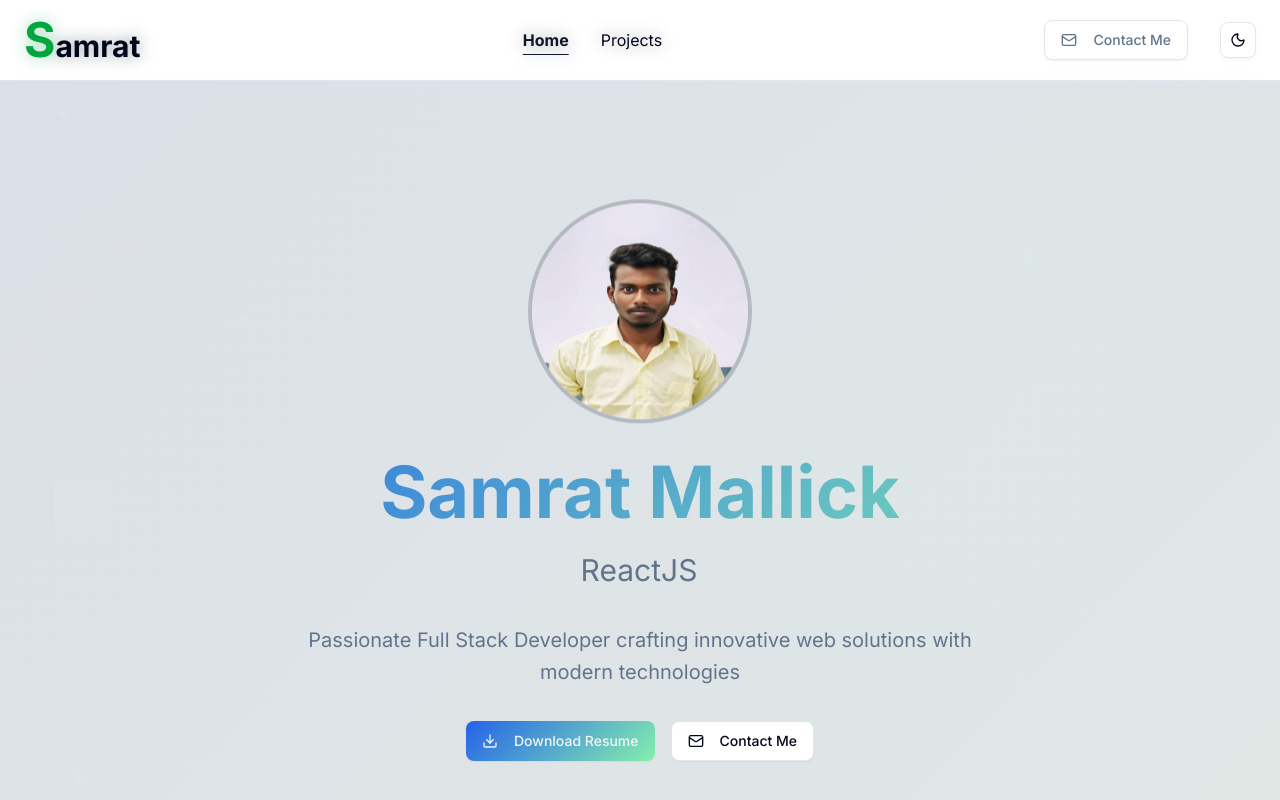
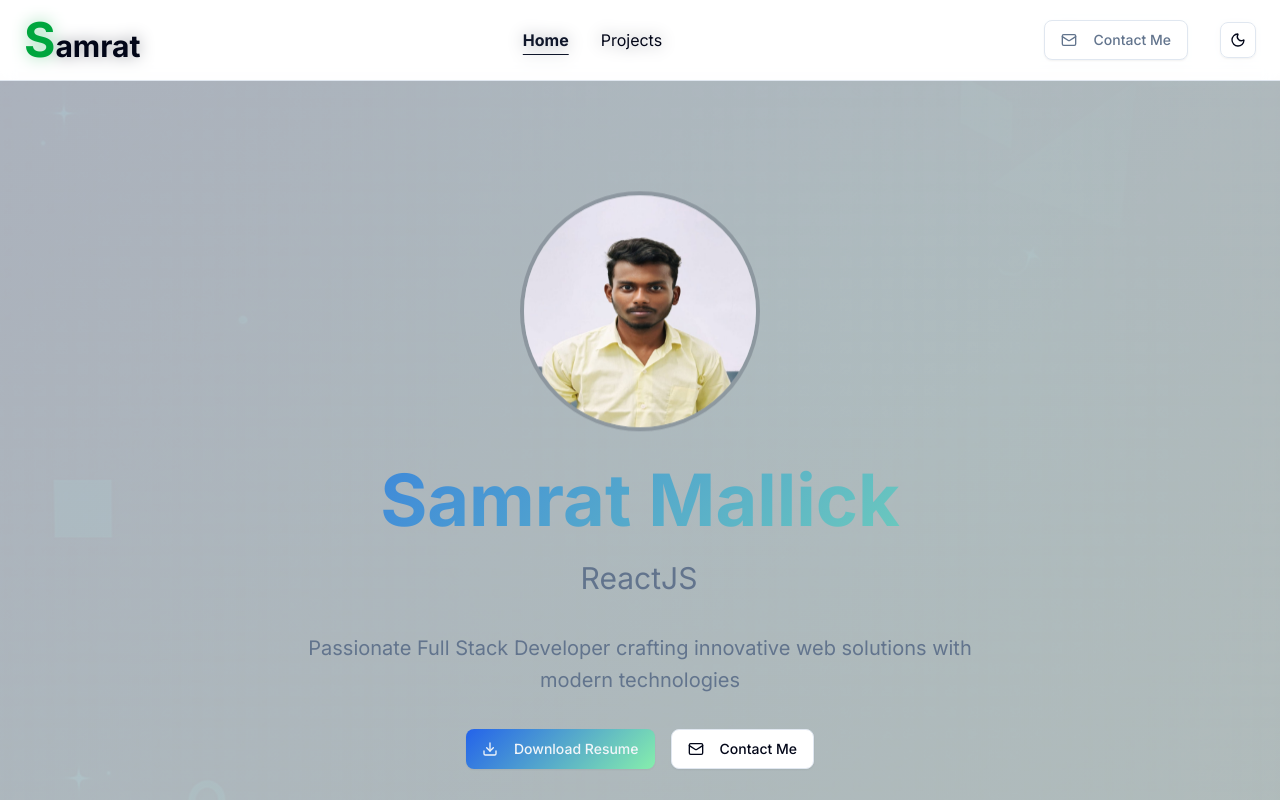
Before and after one commit to coderSamrat/Fullstack-Portfolio, a React (Vite) app in the folder frontend/: page /portfolio/home in a window 1280 px wide. Shown: the top 800 px of the page. Built offline with nearby package versions, Linux system fonts and the light colour scheme.

Commit message:
feat: update hero section styling with improved padding and background opacity

```diff
--- a/frontend/src/components/user-view/hero.jsx
+++ b/frontend/src/components/user-view/hero.jsx
@@ -10,9 +10,9 @@ const Hero = ({
       skillTexts
 }) => {
       return (
-            <section className="relative min-h-screen flex items-center justify-center overflow-hidden">
+            <section className="relative min-h-screen flex items-center justify-center overflow-hidden py-4">
                   <div
-                        className="absolute inset-0 z-0 dark:opacity-50 opacity-10"
+                        className="absolute inset-0 z-0 dark:opacity-90 opacity-30"
                         style={{
                               backgroundImage: `url(${heroImage})`,
                               backgroundSize: "cover",
@@ -21,12 +21,12 @@ const Hero = ({
                   />
                   <div className="absolute inset-0 hero-gradient opacity-5 z-0" />
 
-                  <div className="container mx-auto px-4 z-10 text-center py-4">
+                  <div className="container mx-auto px-4 z-10 text-center">
                         <div className="animate-fade-in">
                               <img
                                     src={profileImage}
                                     alt="Samrat Mallick"
-                                    className="w-56 h-56 rounded-full mx-auto mb-8 lg:mt-0 mt-6 border-4 border-primary/20 animate-float"
+                                    className="w-60 h-60 rounded-full mx-auto mb-8 lg:mt-0 mt-6 border-4 border-primary/20 animate-float"
                               />
                               <h1 className="text-5xl md:text-7xl font-bold mb-6 text-gradient">
                                     Samrat Mallick
```
